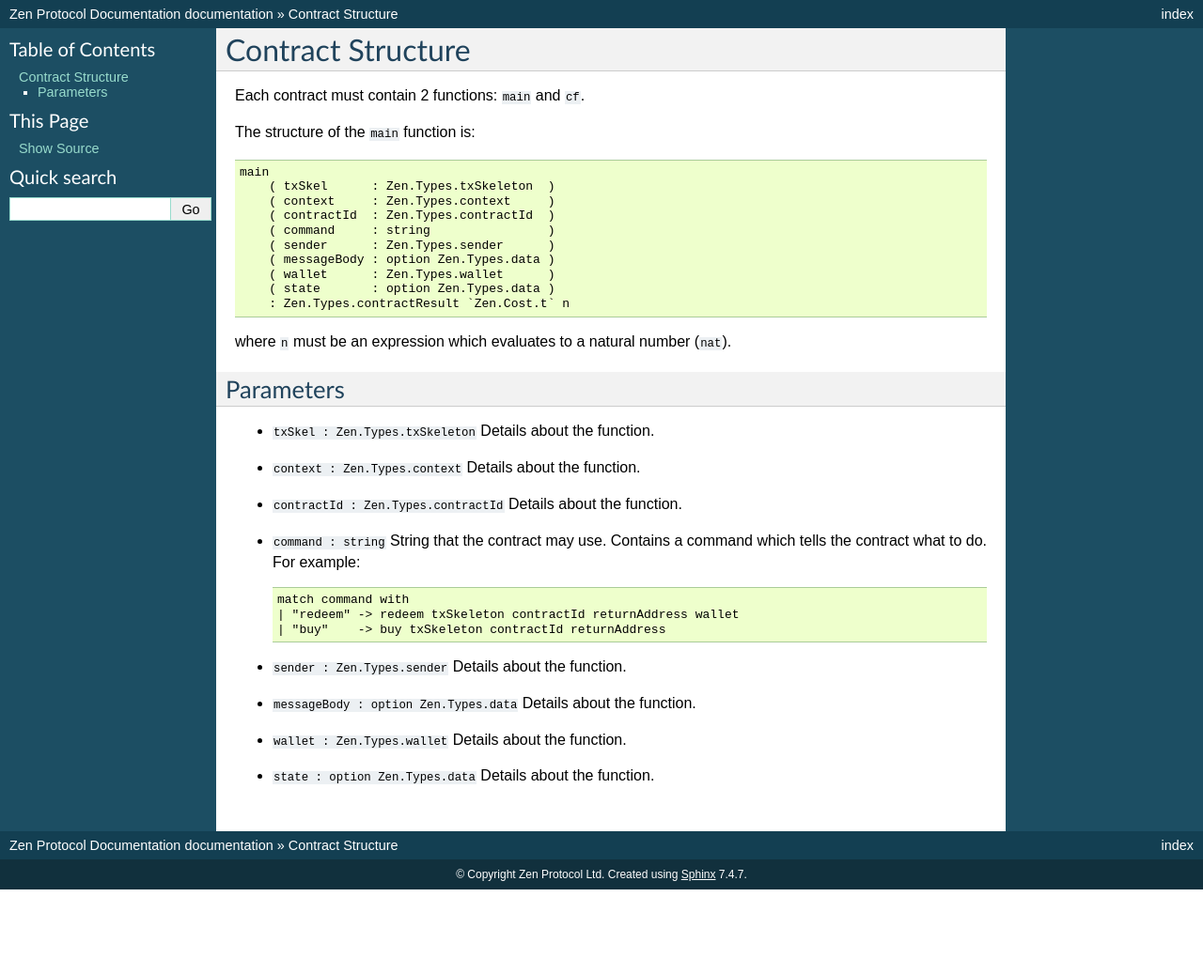
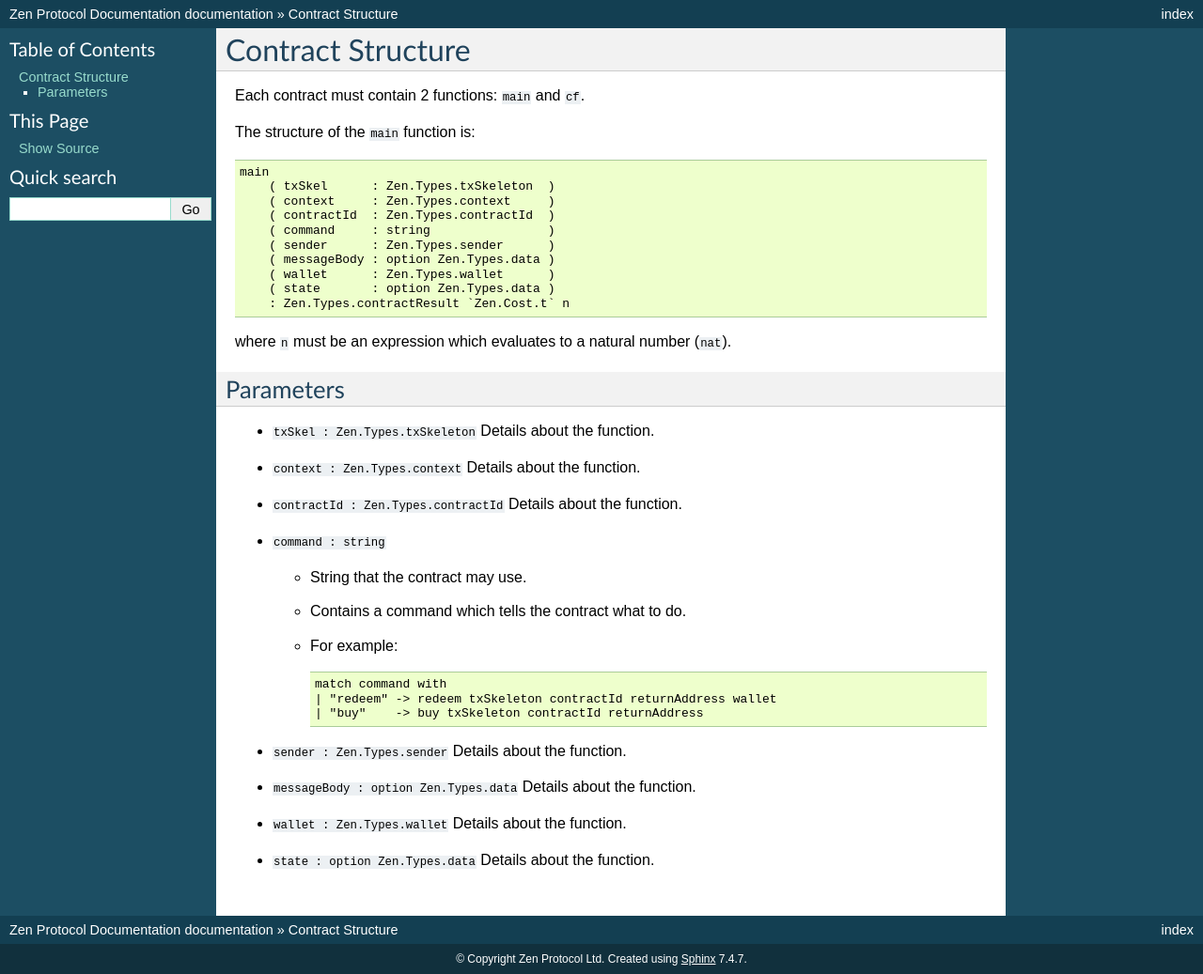
Before and after one commit to zenprotocol/docs, a Sphinx documentation site: the page built from docs/root/contracts/contract-structure.md, in a window 1280 px wide. Shown: the whole page at 94% size. Built offline with Sphinx 7.4.7, drawn with Linux system fonts in a browser that asks for light colours; before the commit the page ends 947 px from its top, so only the background shows below that.

Commit message:
contract-structure

````diff
--- a/docs/root/contracts/contract-structure.md
+++ b/docs/root/contracts/contract-structure.md
@@ -31,14 +31,14 @@
     Details about the function.
 
 - ```command : string```
-    String that the contract may use.
-    Contains a command which tells the contract what to do.
-    For example:
-    ```F*
-    match command with
-    | "redeem" -> redeem txSkeleton contractId returnAddress wallet
-    | "buy"    -> buy txSkeleton contractId returnAddress
-    ```
+    - String that the contract may use.
+    - Contains a command which tells the contract what to do.
+    - For example:
+        ```F*
+        match command with
+        | "redeem" -> redeem txSkeleton contractId returnAddress wallet
+        | "buy"    -> buy txSkeleton contractId returnAddress
+        ```
 
 - ```sender : Zen.Types.sender```
     Details about the function.
````
